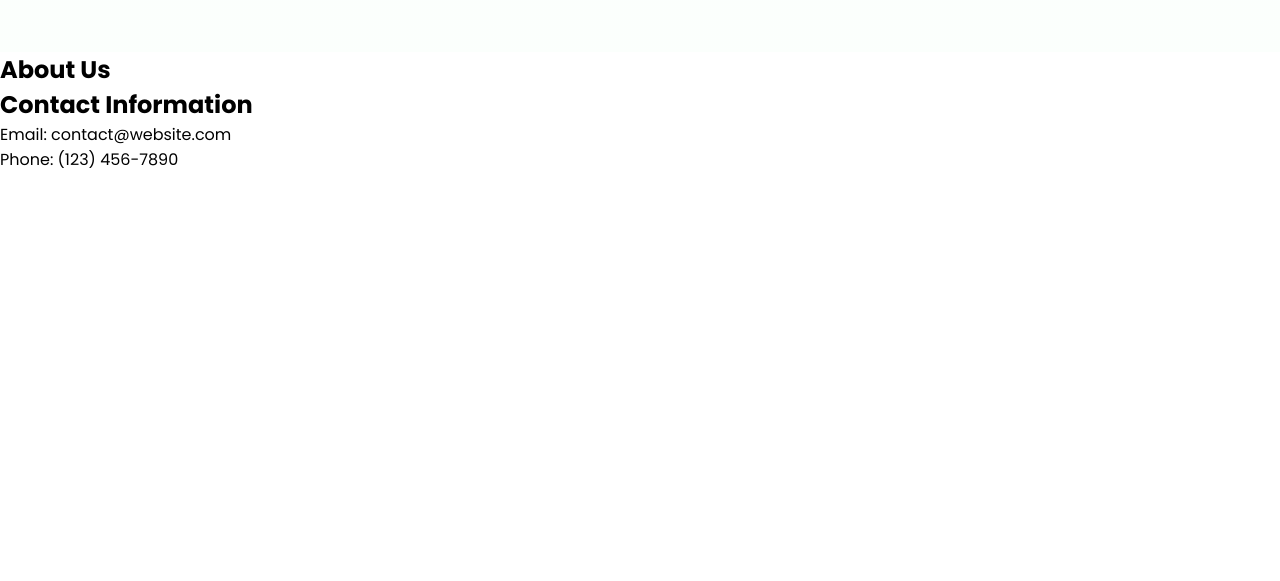
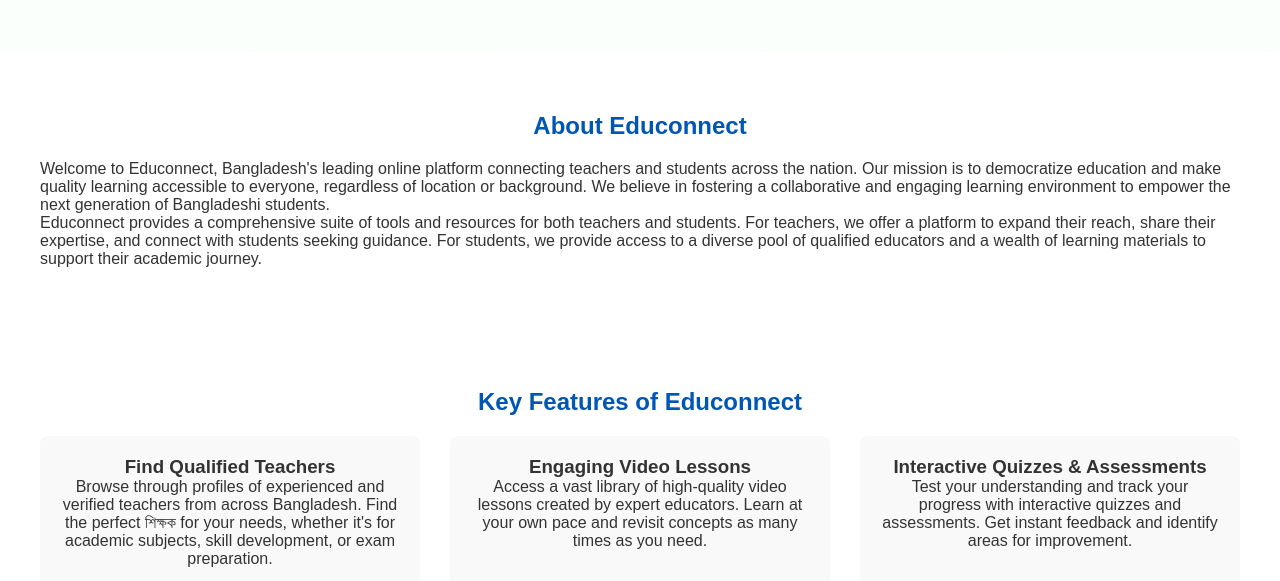
Before and after one commit to Mashrafi271/EduConnect, a React (Create React App) app: page / in a window 1280 px wide. Shown: the part 836-1417 px from the top of the page. Before the commit the page ends 1008 px from the top, so only its background shows below. Built offline with nearby package versions, Linux system fonts and the light colour scheme.

Commit message:
Updated home page

```diff
--- /dev/null
+++ b/src/Pages/Home.css
@@ -0,0 +1,67 @@
+.home-page {
+    font-family: sans-serif;
+    color: #333;
+}
+
+.container {
+    max-width: 1200px;
+    margin: 0 auto;
+    padding: 20px;
+}
+
+.about-us-section, .features-section, .testimonials-section, .contact-section {
+    padding: 40px 0;
+}
+
+.features-grid {
+    display: grid;
+    grid-template-columns: repeat(auto-fit, minmax(300px, 1fr)); /* Responsive grid */
+    gap: 30px;
+    margin-top: 20px;
+}
+
+.feature-item {
+    background-color: #f9f9f9;
+    padding: 20px;
+    border-radius: 8px;
+    text-align: center;
+}
+
+.feature-item i {
+    font-size: 2.5em;
+    margin-bottom: 15px;
+    color: #007bff; /* Example icon color */
+}
+
+.testimonial-slider {
+    /* Style your slider here if you use one */
+    margin-top: 20px;
+}
+
+.testimonial {
+    background-color: #eef;
+    padding: 20px;
+    border-radius: 8px;
+    margin-bottom: 15px;
+}
+
+.testimonial .author {
+    text-align: right;
+    font-style: italic;
+    color: #777;
+}
+
+.contact-details p {
+    margin-bottom: 10px;
+}
+
+.contact-details a {
+    color: #007bff;
+    text-decoration: none;
+}
+
+h2 {
+    color: #0056b3; /* Example heading color */
+    margin-bottom: 20px;
+    text-align: center;
+}
--- a/src/Pages/Home.jsx
+++ b/src/Pages/Home.jsx
@@ -1,3 +1,5 @@
+/****************************************************************************************************************************************************************
+
 import React from 'react'
 import Hero from '../Components/Hero/Hero';
 
@@ -15,3 +17,108 @@ const Home = () => {
 };
 
 export default Home;
+
+****************************************************************************************************************************************************************/
+
+import React from 'react';
+import Hero from '../Components/Hero/Hero'; // Assuming you have a Hero component
+import './Home.css'; // You can create a separate CSS file for styling
+
+const Home = () => {
+    return (
+        <div className="home-page">
+            {/* Hero Section - Main banner area */}
+            <Hero />
+
+            {/* About Us Section */}
+            <section className="about-us-section">
+                <div className="container">
+                    <h2>About Educonnect</h2>
+                    <p>
+                        Welcome to Educonnect, Bangladesh's leading online platform connecting teachers and students across the nation.
+                        Our mission is to democratize education and make quality learning accessible to everyone, regardless of location or background.
+                        We believe in fostering a collaborative and engaging learning environment to empower the next generation of Bangladeshi students.
+                    </p>
+                    <p>
+                        Educonnect provides a comprehensive suite of tools and resources for both teachers and students.
+                        For teachers, we offer a platform to expand their reach, share their expertise, and connect with students seeking guidance.
+                        For students, we provide access to a diverse pool of qualified educators and a wealth of learning materials to support their academic journey.
+                    </p>
+                </div>
+            </section>
+
+            {/* Features Section */}
+            <section className="features-section">
+                <div className="container">
+                    <h2>Key Features of Educonnect</h2>
+                    <div className="features-grid">
+                        <div className="feature-item">
+                            <i className="fas fa-chalkboard-teacher"></i> {/* Example icon - you might need to include Font Awesome or similar */}
+                            <h3>Find Qualified Teachers</h3>
+                            <p>Browse through profiles of experienced and verified teachers from across Bangladesh. Find the perfect শিক্ষক for your needs, whether it's for academic subjects, skill development, or exam preparation.</p>
+                        </div>
+                        <div className="feature-item">
+                            <i className="fas fa-video"></i> {/* Example icon */}
+                            <h3>Engaging Video Lessons</h3>
+                            <p>Access a vast library of high-quality video lessons created by expert educators. Learn at your own pace and revisit concepts as many times as you need.</p>
+                        </div>
+                        <div className="feature-item">
+                            <i className="fas fa-puzzle-piece"></i> {/* Example icon */}
+                            <h3>Interactive Quizzes & Assessments</h3>
+                            <p>Test your understanding and track your progress with interactive quizzes and assessments. Get instant feedback and identify areas for improvement.</p>
+                        </div>
+                        <div className="feature-item">
+                            <i className="fas fa-book-open"></i> {/* Example icon */}
+                            <h3>Digital Learning Resources</h3>
+                            <p>Explore a rich collection of digital textbooks, study guides, and supplementary materials. Enhance your learning experience with resources available at your fingertips.</p>
+                        </div>
+                        <div className="feature-item">
+                            <i className="fas fa-users"></i> {/* Example icon */}
+                            <h3>Connect & Collaborate</h3>
+                            <p>Join a vibrant community of students and teachers.  Participate in discussions, ask questions, and collaborate with peers to enhance your learning journey.</p>
+                        </div>
+                        <div className="feature-item">
+                            <i className="fas fa-certificate"></i> {/* Example icon */}
+                            <h3>Certificates of Completion</h3>
+                            <p>Earn certificates upon successful completion of courses and assessments. Showcase your achievements and boost your credentials.</p>
+                        </div>
+                    </div>
+                </div>
+            </section>
+
+
+            {/* Testimonials Section (Optional - you can remove this if not needed) */}
+            <section className="testimonials-section">
+                <div className="container">
+                    <h2>What Our Users Say</h2>
+                    <div className="testimonial-slider"> {/* You can use a slider/carousel component here */}
+                        <div className="testimonial">
+                            <p>"Educonnect has been a game-changer for my studies! I can now access quality tutoring from anywhere in Bangladesh."</p>
+                            <p className="author">- Sadia Rahman, Student</p>
+                        </div>
+                        <div className="testimonial">
+                            <p>"As a teacher, Educonnect has allowed me to reach more students and share my passion for education with a wider audience."</p>
+                            <p className="author">-  Professor Islam, Teacher</p>
+                        </div>
+                        {/* Add more testimonials here */}
+                    </div>
+                </div>
+            </section>
+
+            {/* Contact Information Section */}
+            <section className="contact-section">
+                <div className="container">
+                    <h2>Contact Us</h2>
+                    <p>Have questions or need assistance? Reach out to us!</p>
+                    <div className="contact-details">
+                        <p>Email: <a href="mailto:contact@educonnectbd.com">contact@educonnectbd.com</a></p>
+                        <p>Phone: +880 123 456 7890</p>
+                        <p>Address:  [Your Physical Address in Bangladesh, if applicable]</p>
+                    </div>
+                </div>
+            </section>
+        </div>
+    );
+};
+
+export default Home;
```
